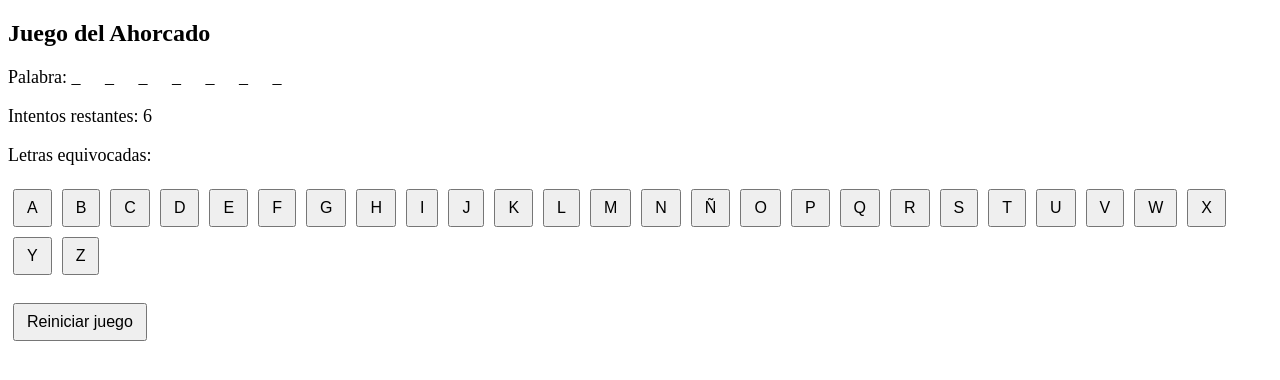
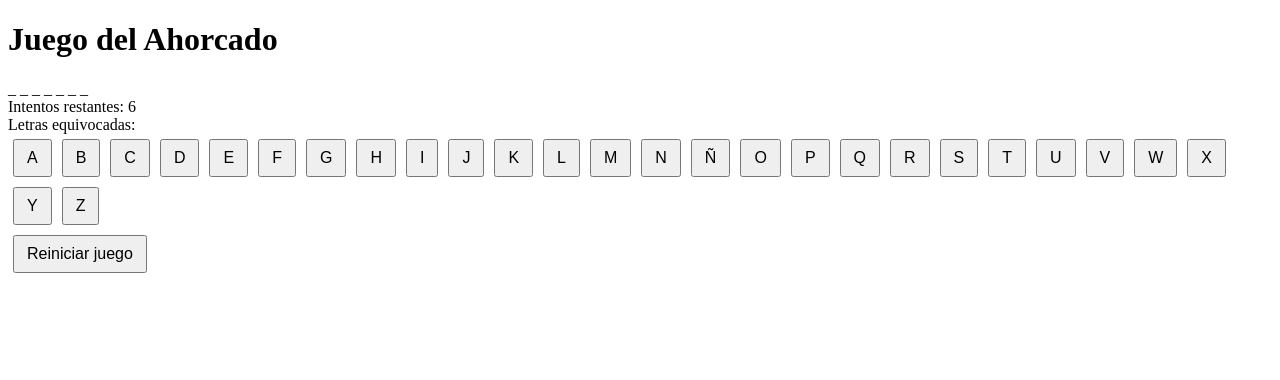
Before and after one commit to Lau230595/PW2-lab, an Angular app in the folder Lab09/hangman-game/: page / in a window 1280 px wide. Shown: the top 380 px of the page. Built offline with nearby package versions, Linux system fonts and the light colour scheme.

Commit message:
Editando HTML para vincular con styles.css

```diff
--- a/Lab09/hangman-game/src/app/game/game.html
+++ b/Lab09/hangman-game/src/app/game/game.html
@@ -1,13 +1,20 @@
-<h2>Juego del Ahorcado</h2>
+<div class="container">
+  <h1>Juego del Ahorcado</h1>
 
-<p>Palabra: <span style="letter-spacing: 10px;">{{ wordService.getPalabraConGuiones() }}</span></p>
+  <div class="word-display">
+    {{ wordService.getPalabraConGuiones() }}
+  </div>
 
-<p>Intentos restantes: {{ wordService.getIntentosRestantes() }}</p>
+  <div class="remaining">
+    Intentos restantes: {{ wordService.getIntentosRestantes() }}
+  </div>
 
-<p>Letras equivocadas: {{ wordService.getLetrasIncorrectas().join(', ') }}</p>
+  <div class="wrong-letters">
+    Letras equivocadas: {{ wordService.getLetrasIncorrectas().join(', ') }}
+  </div>
 
   <!-- Botones del abecedario -->
-<div>
+  <div class="letters-grid">
     <button
       *ngFor="let letter of alphabet"
       (click)="onGuess(letter)"
@@ -16,7 +23,10 @@
     </button>
   </div>
 
-<p style="font-weight: bold;">{{ message }}</p>
+  <div class="win-message">
+    {{ message }}
+  </div>
 
   <!-- Reiniciar -->
-<button (click)="reiniciarJuego()">Reiniciar juego</button>
+  <button class="restart" (click)="reiniciarJuego()">Reiniciar juego</button>
+</div>
```
Lines whose indentation alone changed are shown as unchanged.
